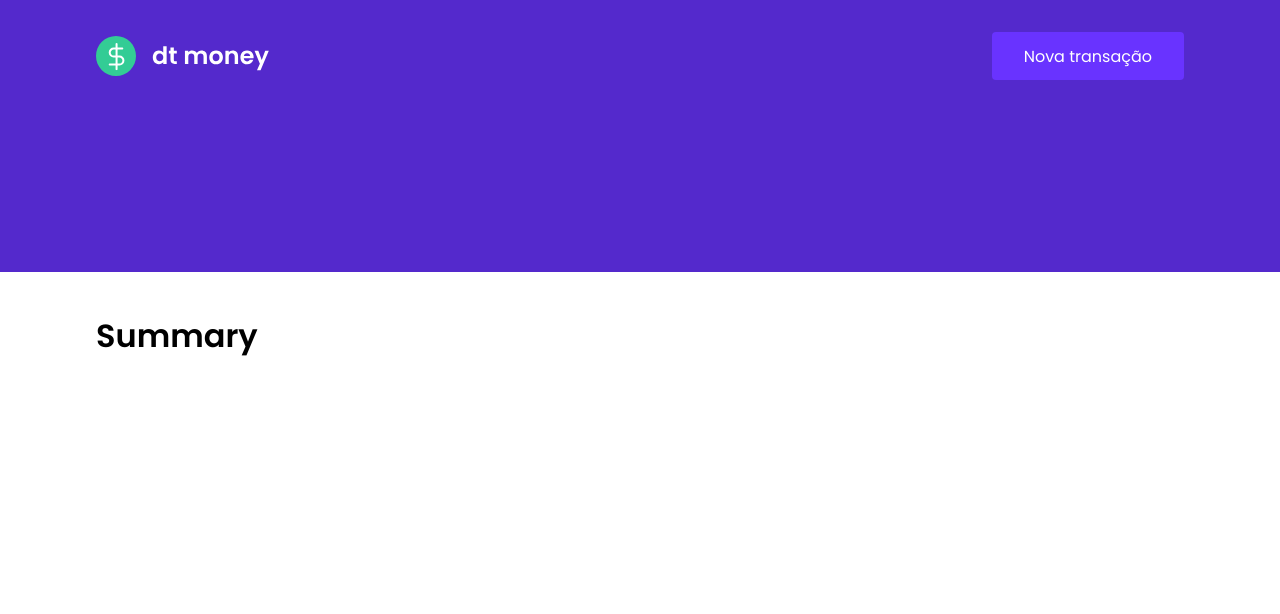
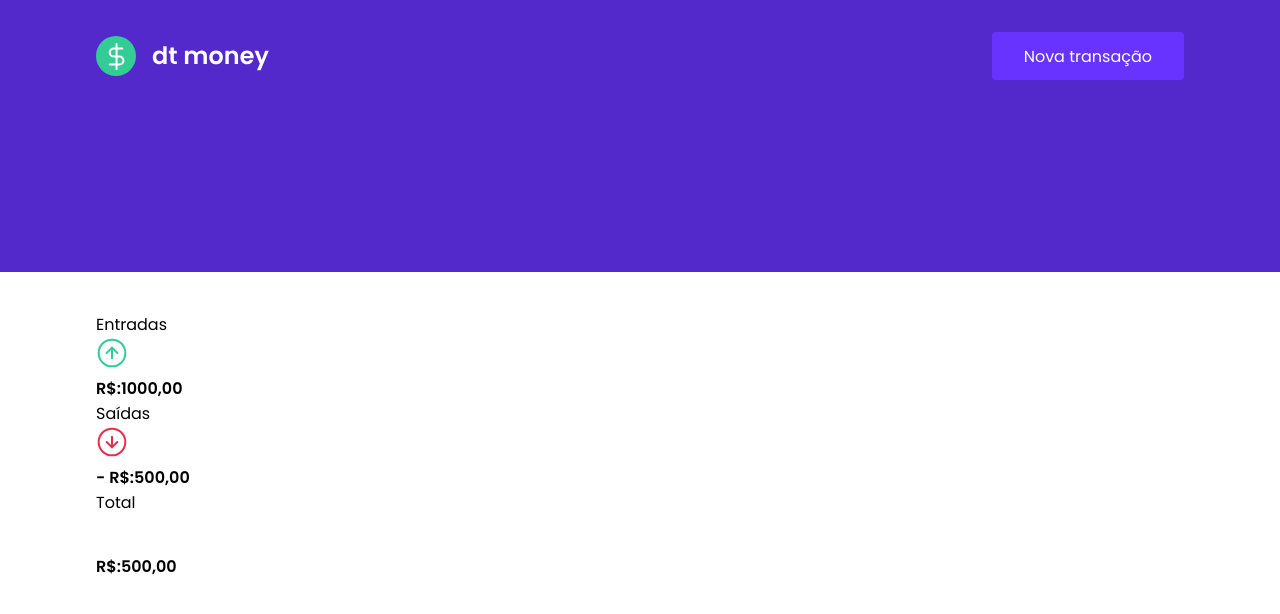
Before and after one commit to PGabriel20/DTMoney, a React (Create React App) app: page / in a window 1280 px wide. Shown: the top 614 px of the page. Built offline with nearby package versions, Linux system fonts and the light colour scheme.

Commit message:
feat: main structure for summary

```diff
--- a/src/components/Summary/index.tsx
+++ b/src/components/Summary/index.tsx
@@ -1,5 +1,33 @@
+import incomeImg from '../../assets/income.svg';
+import outcomeImg from '../../assets/outcome.svg';
+import totalImg from '../../assets/total.svg';
+
+import { Container } from "./styles";
+
 export function Summary(){
   return (
-    <h1>Summary</h1>
+    <Container>
+      <div>
+        <header>
+          <p>Entradas</p>
+          <img src={incomeImg} alt="Entradas"/>
+        </header>
+        <strong>R$:1000,00</strong>
+      </div>
+      <div>
+        <header>
+          <p>Saídas</p>
+          <img src={outcomeImg} alt="Saídas"/>
+        </header>
+        <strong>- R$:500,00</strong>
+      </div>
+      <div>
+        <header>
+          <p>Total</p>
+          <img src={totalImg} alt="Total"/>
+        </header>
+        <strong>R$:500,00</strong>
+      </div>
+    </Container>
   )
 }
```
